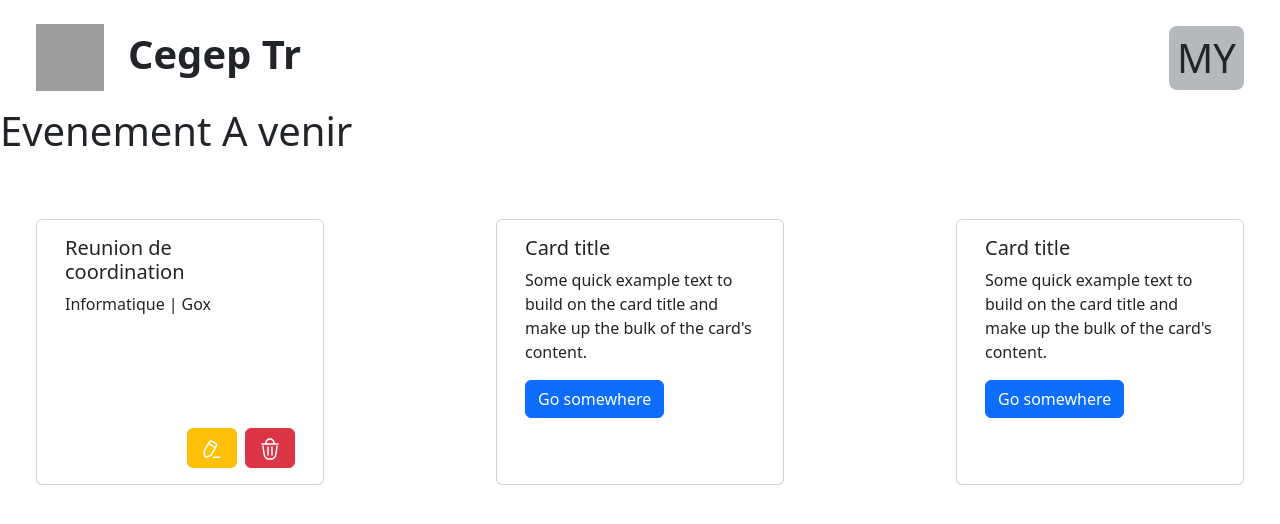
After one commit to Manefa/smileyFace, a PHP site: page /pages/home.php in a window 1280 px wide. The commit adds this page. Shown: the top 524 px of the page. Run offline with PHP 8.4, Linux system fonts and the light colour scheme; grey boxes are pictures that could not be loaded.

Commit message:
ajout de la page home

```diff
--- a/css/title-css.css
+++ b/css/title-css.css
@@ -70,3 +70,11 @@
     font-family: LatoBlack;
     font-weight: 900;
 }
+
+#custum{
+    background-color: rgb(238, 138, 16);
+    height: 400px;
+    width: 400px;
+    color: red;
+
+}
--- /dev/null
+++ b/pages/home.php
@@ -0,0 +1,88 @@
+<!DOCTYPE html>
+<html lang="en">
+
+<head>
+    <meta charset="UTF-8">
+    <meta http-equiv="X-UA-Compatible" content="IE=edge">
+    <meta name="viewport" content="width=device-width, initial-scale=1.0">
+    <link href="https://cdn.jsdelivr.net/npm/bootstrap@5.3.1/dist/css/bootstrap.min.css" rel="stylesheet" integrity="sha384-4bw+/aepP/YC94hEpVNVgiZdgIC5+VKNBQNGCHeKRQN+PtmoHDEXuppvnDJzQIu9" crossorigin="anonymous">
+    <link rel="stylesheet" href="../css/custumBouton.css">
+    <link rel="stylesheet" href="../css/title-css.css">
+    <link rel="stylesheet" href="../css/style.css">
+    <title>Home</title>
+</head>
+
+<body>
+    <div class="container-fluid">
+        <div class="row d-flex justify-content-between ">
+            <div class="col-md-4 mt-4 ms-4 d-flex flex-row align-items-center">
+                <img src="../assets/logo.svg" width="68" height="67" alt="logo">
+                <h1 class="ms-4 fw-bold ">Cegep Tr</h1>
+            </div>
+
+
+            <div class="col-md-2 mt-4 me-4 d-flex justify-content-end">
+                <a href="home.php" class="d-flex flex-row align-items-center justify-content-end " style="text-decoration: none;">
+
+                    <div class="bg-secondary bg-opacity-50" style="border-radius: 8px;">
+                        <h1 class="text-dark mx-2 my-2">MY</h1>
+                    </div>
+                </a>
+            </div>
+
+        </div>
+
+        <div class="row">
+            <h1 style="padding-left: 0px;" class="mb-3 mt-3">Evenement A venir</h1>
+        </div>
+
+        <div class="row d-flex justify-content-between ms-4 me-4 mt-5">
+
+
+
+            <div class="card" style="width: 18rem;">
+
+                <div class="card-body   d-flex flex-column ">
+                    <h5 class="card-title">Reunion de coordination</h5>
+                    <div class=" mb-5 d-flex">
+                        <p class="card-text">Informatique</p>
+                        <p class="card-text ms-1 me-1">|</p>
+                        <p class="card-text">Gox</p>
+                    </div>
+
+                    <div class="col-md-12 mt-5  d-flex justify-content-end ">
+                        <button type="button" class="btn btn-warning">
+                            <img src="../assets/Edit 3.svg" alt="">
+                        </button>
+                        <button type="button" class="btn btn-danger ms-2">
+                            <img src="../assets/Delete 3.svg" alt="">
+                        </button>
+                    </div>
+
+                </div>
+            </div>
+
+            <div class="card" style="width: 18rem;">
+
+                <div class="card-body">
+                    <h5 class="card-title">Card title</h5>
+                    <p class="card-text">Some quick example text to build on the card title and make up the bulk of the card's content.</p>
+                    <a href="#" class="btn btn-primary">Go somewhere</a>
+                </div>
+            </div>
+
+            <div class="card" style="width: 18rem;">
+
+                <div class="card-body">
+                    <h5 class="card-title">Card title</h5>
+                    <p class="card-text">Some quick example text to build on the card title and make up the bulk of the card's content.</p>
+                    <a href="#" class="btn btn-primary">Go somewhere</a>
+                </div>
+            </div>
+        </div>
+    </div>
+
+    <script src="https://cdn.jsdelivr.net/npm/bootstrap@5.3.1/dist/js/bootstrap.bundle.min.js" integrity="sha384-HwwvtgBNo3bZJJLYd8oVXjrBZt8cqVSpeBNS5n7C8IVInixGAoxmnlMuBnhbgrkm" crossorigin="anonymous"></script>
+</body>
+
+</html>
```
Also changed, not shown: pages/evaluation.php (+11 -2 lines), assets/Calender 2.svg (added), assets/Delete 3.svg (added), assets/Edit 3.svg (added), assets/Location.svg (added), assets/exit.svg (added).
